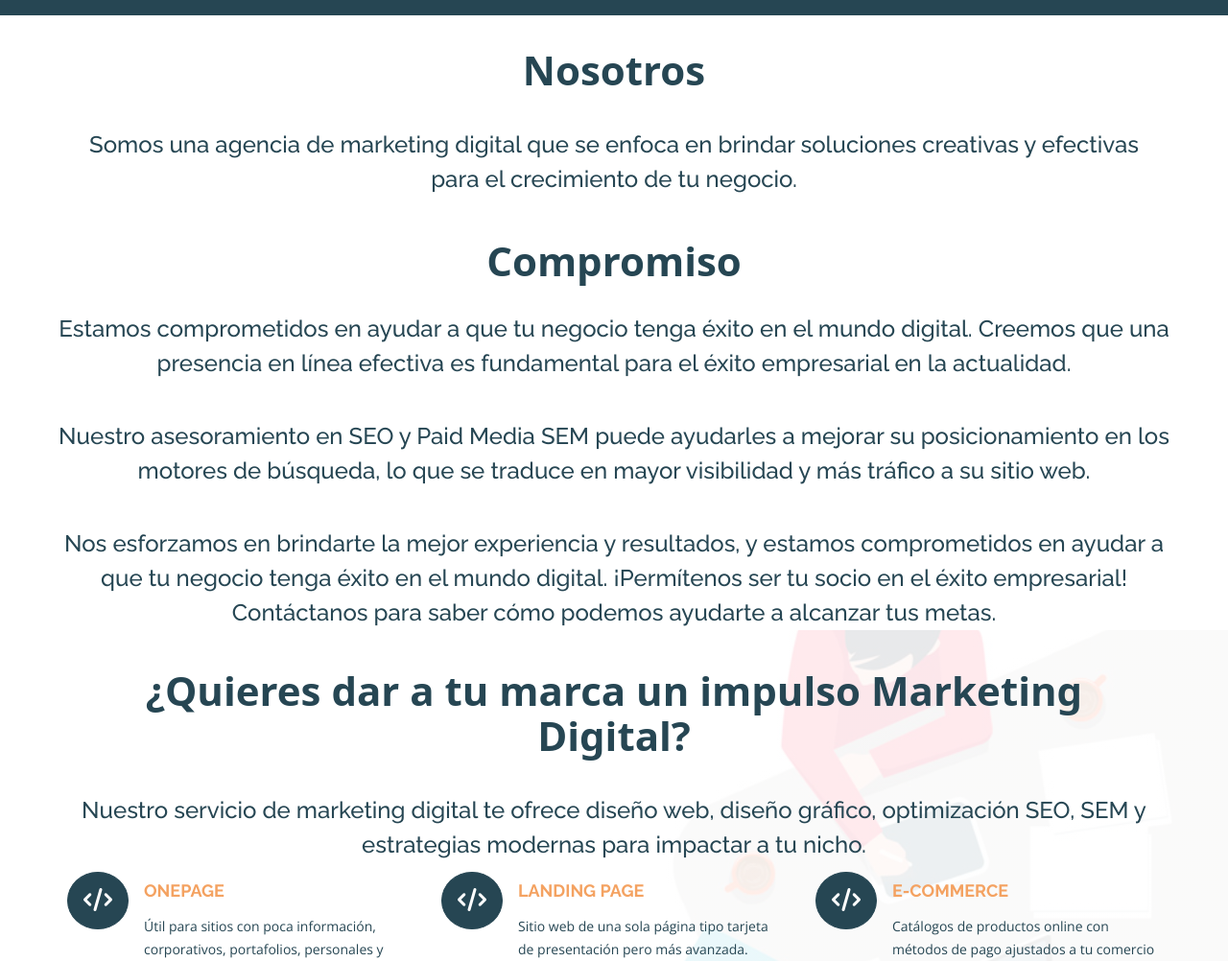
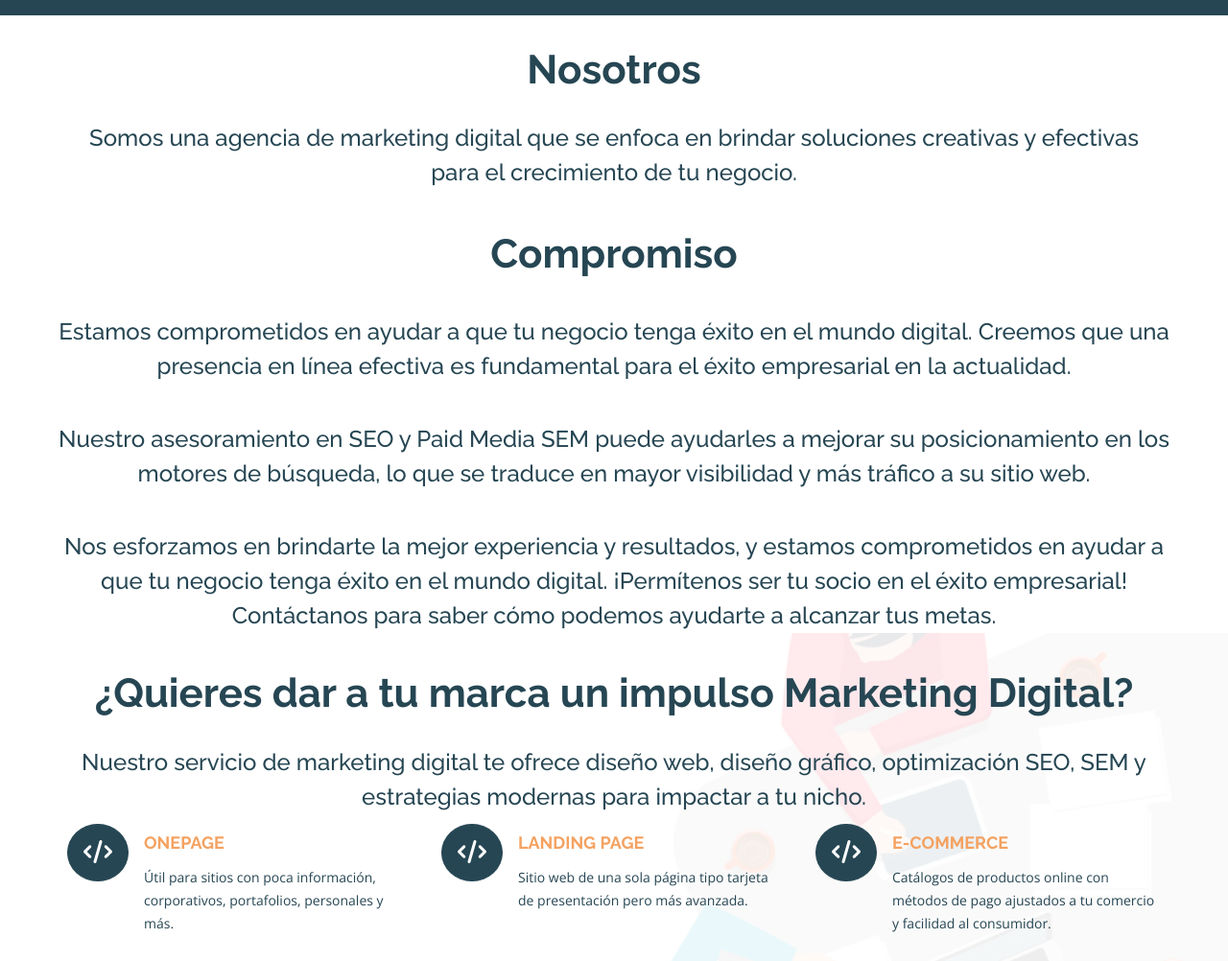
Before and after one commit to CACTOSMEDIA/cactosmedia, a plain HTML site: page index.html in a window 1280 px wide. Shown: the part 874-1876 px from the top of the page at 96% size. Drawn offline with nearby package versions, Linux system fonts and the light colour scheme.

Commit message:
cactosmedia

```diff
--- a/index.html
+++ b/index.html
@@ -1196,7 +1196,7 @@ text-align: center;
     <div class="container wow fadeInUp">
       <div class="row">
         <div class="col-md-12">
-          <h1 class="section-title">Nosotros</h1>
+          <h2 class="section-title">Nosotros</h2>
           <div class="section-title-divider"></div>
            <h3 class= "section-description"> Somos una agencia de marketing digital que se enfoca en brindar
             soluciones creativas y efectivas para el crecimiento de tu negocio.</h3>
@@ -1206,7 +1206,7 @@ text-align: center;
     <div class="container about-container wow fadeInUp">
       <div class="row">
         <div class="about-content">
-          <h1 class="section-title">Compromiso</h1>
+          <h2 class="section-title">Compromiso</h2>
 
           <h3 class="about-text"> Estamos comprometidos
             en ayudar a que tu negocio tenga éxito en el mundo digital.
@@ -1240,7 +1240,7 @@ text-align: center;
       <div class="row">
         <div class="col-md-12">
           <h3 class="section-title">
-            <h1 class="section-title">¿Quieres dar a tu marca un impulso Marketing Digital?</h1>
+            <h2 class="section-title">¿Quieres dar a tu marca un impulso Marketing Digital?</h2>
           </h3>
           <div class="section-title-divider"></div>
           <h3 class="section-description"> Nuestro servicio de marketing digital te ofrece diseño web, diseño gráfico,
```
